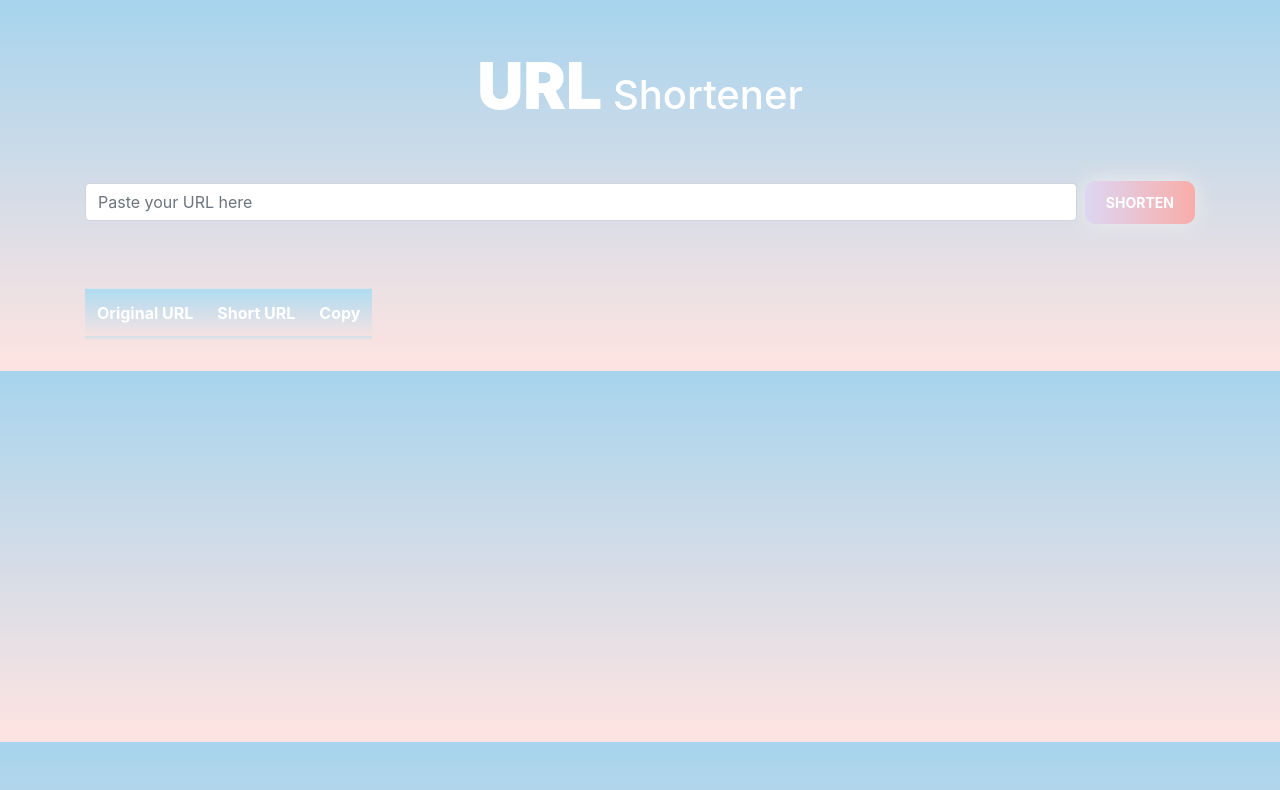
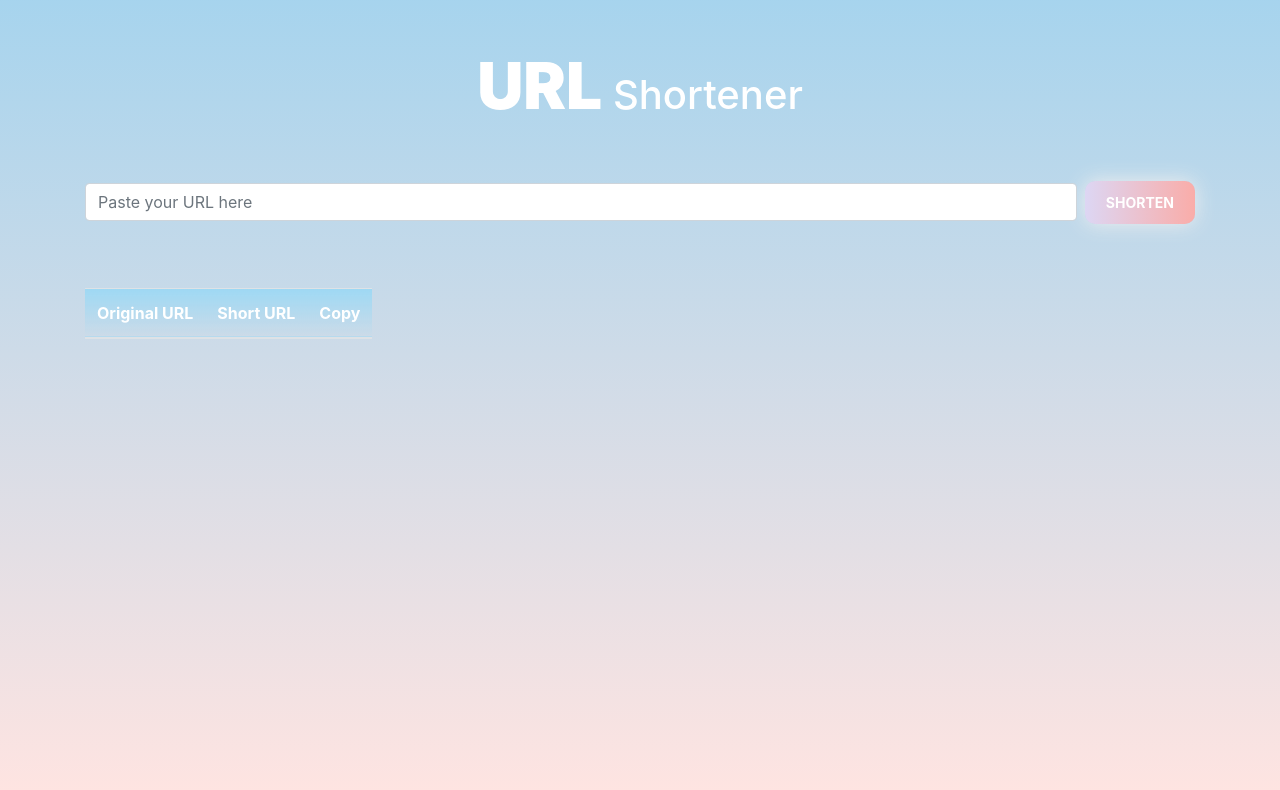
Before and after one commit to Yen-Peng/url-shorterner, a React (Create React App) app in the folder client/: page / in a window 1280 px wide. Shown: the top 790 px of the page. Built offline with nearby package versions, Linux system fonts and the light colour scheme.

Commit message:
style: fix background color

```diff
--- a/client/src/App.css
+++ b/client/src/App.css
@@ -1,7 +1,8 @@
-body {
+html, body {
   background: linear-gradient(rgba(79, 196, 250, 0.5), transparent);
   /* background:linear-gradient(rgba(16, 51, 250, 0.5),transparent); */
   background-color: mistyrose;
+  height: 100%;
 }
 
 th {
--- a/client/src/components/InputUrl.js
+++ b/client/src/components/InputUrl.js
@@ -26,7 +26,7 @@ const InputUrl = () => {
           headers: { "Content-Type": "application/json" },
           body: JSON.stringify(body),
         });
-        // window.location = "/";
+        window.location = "/";
       } catch (err) {
         console.error(err.message);
         toast.error("Unable to submit URL", {
```
